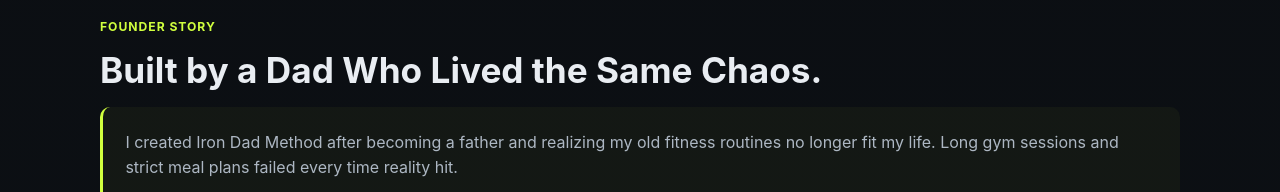
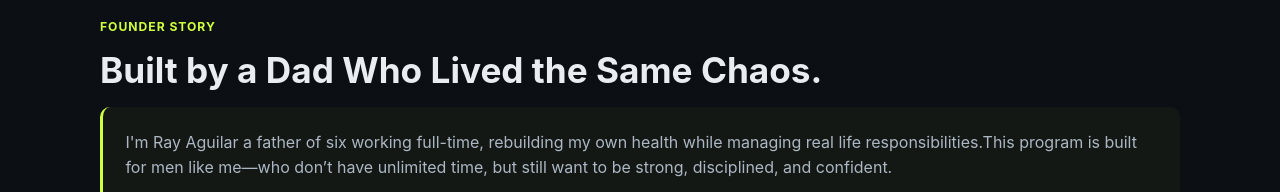
Before and after one commit to rayfitpro-dot/fitness-landing-page, a plain HTML site: page index.html in a window 1280 px wide. Shown: the part 2080-2272 px from the top of the page. Drawn offline with Linux system fonts and the light colour scheme.

Commit message:
Revise founder story for clarity and impact
Updated founder story to reflect personal experience and program purpose.

```diff
--- a/index.html
+++ b/index.html
@@ -369,8 +369,7 @@
         <h2>Built by a Dad Who Lived the Same Chaos.</h2>
         <div class="story">
           <p>
-            I created Iron Dad Method after becoming a father and realizing my old fitness routines no
-            longer fit my life. Long gym sessions and strict meal plans failed every time reality hit.
+           I'm Ray Aguilar a father of six working full-time, rebuilding my own health while managing real life responsibilities.This program is built for men like me—who don’t have unlimited time, but still want to be strong, disciplined, and confident.
           </p>
           <p>
             So I built a better approach: short, focused training, practical nutrition, and consistent
```
